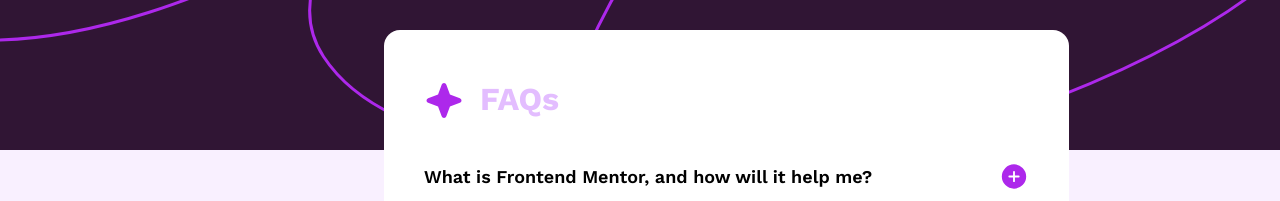
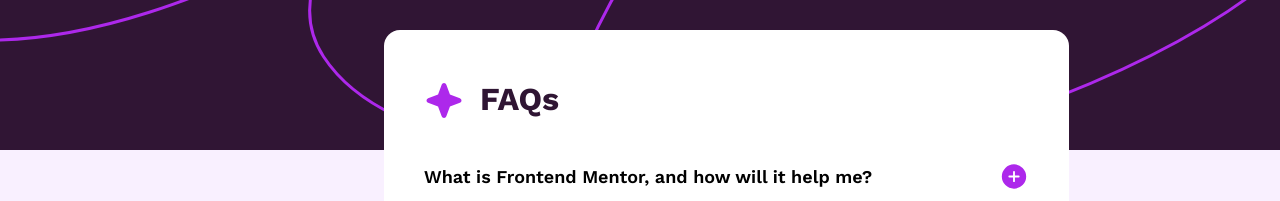
Before and after one commit to gomessgbr/faq-accordion-main, a plain HTML site: page index.html in a window 1280 px wide. Shown: the part 130-331 px from the top of the page. Drawn offline with Linux system fonts and the light colour scheme.

Commit message:
fix: h1 color

```diff
--- a/style.css
+++ b/style.css
@@ -25,6 +25,8 @@ header{
   background: hsl(292, 42%, 14%) url(assets/images/background-pattern-desktop.svg) no-repeat ;
 }
 
+
+
 main{
   position: absolute;
   background-color: hsl(0, 0%, 100%);
@@ -37,6 +39,14 @@ main{
 
   display: grid;
   gap: 10px;
+}
+
+main .faqHeader{
+  font-family:  Work-Sans-Bold, sans-serif;
+  display: flex;
+  gap: 16px;
+  padding: 10px 0 30px 0;
+  color: hsl(292, 42%, 14%);
 }
 
 main > button{
@@ -67,12 +77,7 @@ main > button:hover{
   color: #AD28EB;
 }
 
-main .faqHeader{
-  font-family:  Work-Sans-Bold, sans-serif;
-  display: flex;
-  gap: 16px;
-  padding: 10px 0 30px 0;
-}
+
 
 footer{
   min-height: 65dvh;
```
